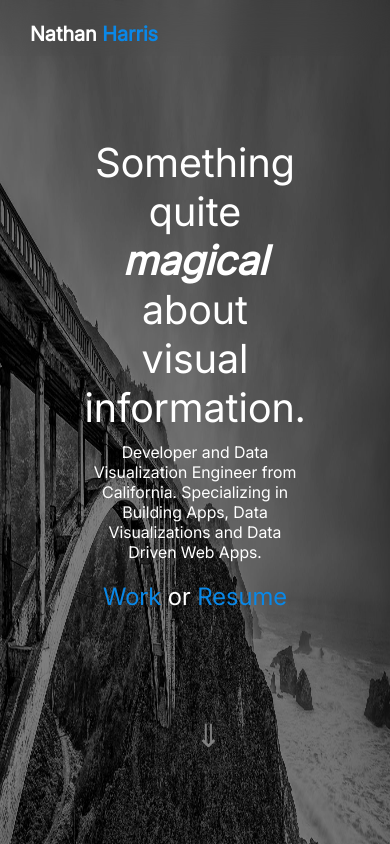
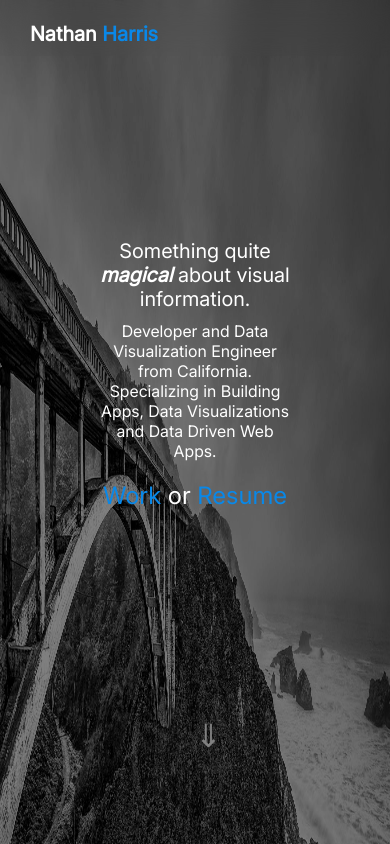
Before and after one commit to nharrisanalyst/nathanharrisinfo, a React (Vite) app: page / in a window 390 px wide. Shown: the top 844 px of the page. Built offline with nearby package versions, Linux system fonts and the light colour scheme.

Commit message:
fixed main text size

```diff
--- a/src/pages/Home/home.css
+++ b/src/pages/Home/home.css
@@ -81,7 +81,7 @@
 
   @media (max-width: 600px) {
     .main-text-home-title{
-      font-size: 2.5em;
+      font-size: 1.25em;
       font-weight: 300;
       margin-bottom:10px;
   }
```
